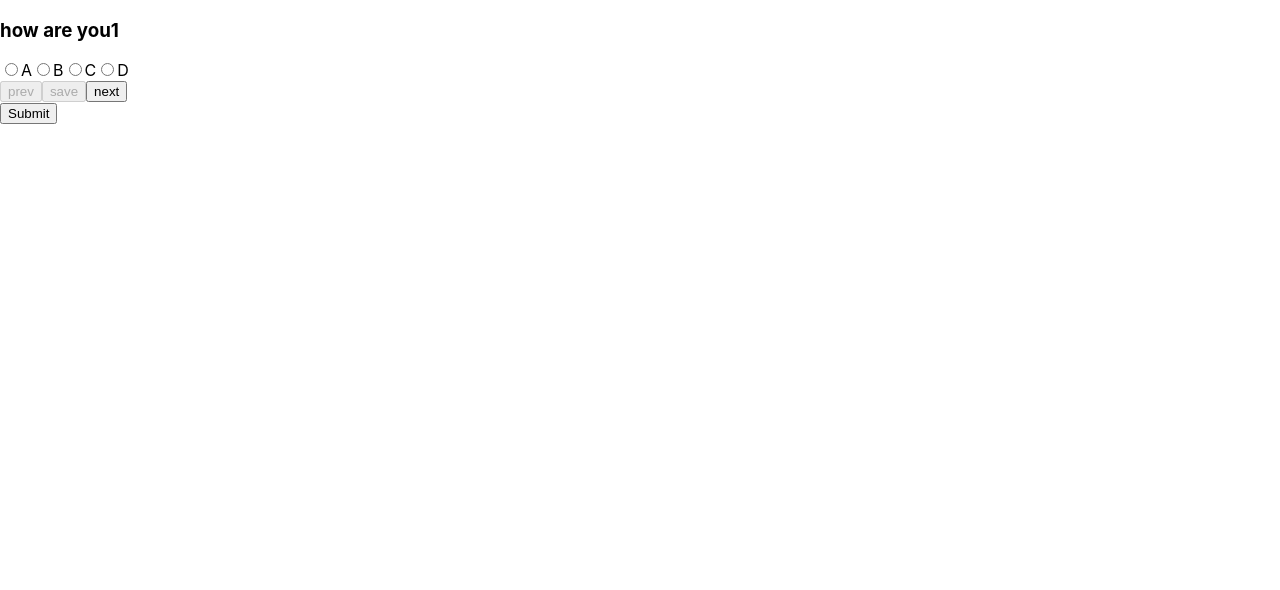
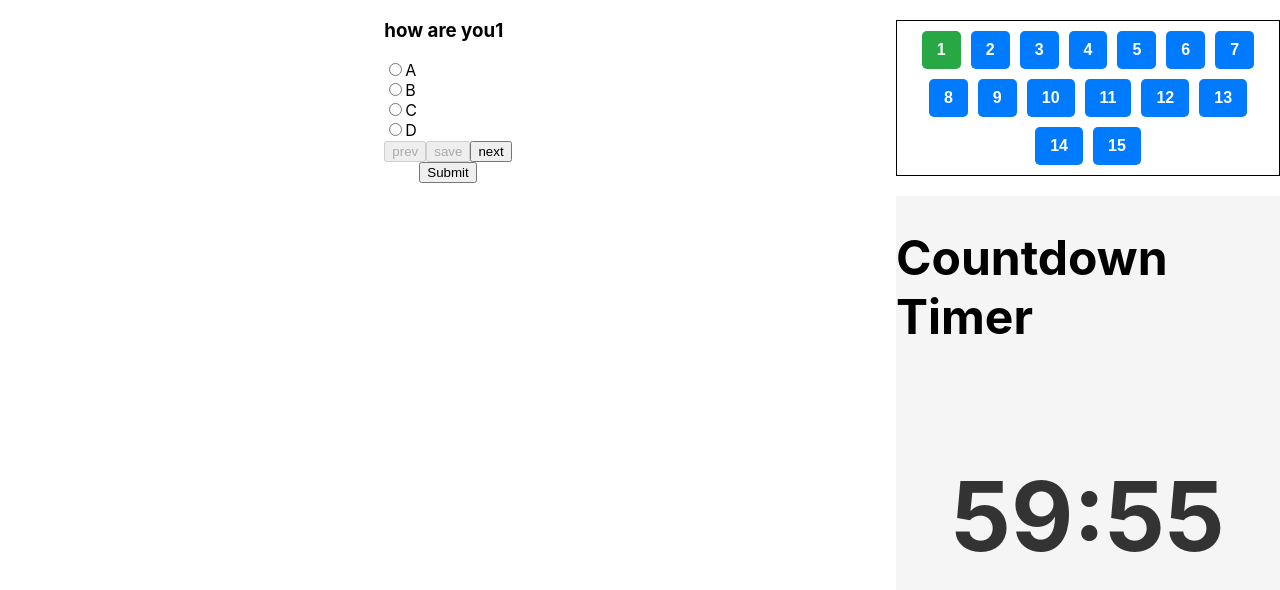
Before and after one commit to onkar95/BE-project-testUI, a React (Create React App) app: page /test in a window 1280 px wide. Shown: the top 590 px of the page. Built offline with nearby package versions, Linux system fonts and the light colour scheme.

Commit message:
timer and testinfo

```diff
--- a/src/component/Test.js
+++ b/src/component/Test.js
@@ -1,11 +1,12 @@
 import React, { useEffect, useState } from 'react'
 import { questions } from '../data/questions'
-
+import Timer from './Timer';
+import './test.css'
+import TestInfo from './TestInfo';
 const Test = () => {
     const [answersTemp, setAnswersTemp] = useState(new Array(questions.length).fill(null));
     const [answers, setAnswers] = useState(new Array(questions.length).fill(null));
     const [currentQuestion, setcurrentQuestion] = useState(1)
-    const [Disable, setDisable] = useState(false)
 
 
     useEffect(() => {
@@ -36,10 +37,13 @@ const Test = () => {
     }
 
     return (
-        <div>
+        <div className='test_container' >
+            <div className='questions_div' >
+
+
                 {questions.slice(currentQuestion - 1, currentQuestion).map((question, index) => (
-                <div key={index}>
-                    <div key={index}>
+                    <div key={index} className="question" >
+                        <div key={index} className="options" >
                             <h3>{question.quest}</h3>
                             <label>
                                 <input
@@ -90,7 +94,13 @@ const Test = () => {
                     </div>
                 ))}
                 <button onClick={() => console.log(answers)}>Submit</button>
-
+            </div>
+            <div className='test_right'>
+                <TestInfo questions={questions}
+                    currentQuestion={currentQuestion}
+                    setcurrentQuestion={setcurrentQuestion} />
+                <Timer />
+            </div>
         </div>
     )
 }
--- /dev/null
+++ b/src/component/TestInfo.js
@@ -0,0 +1,22 @@
+
+import React from 'react';
+import { questions } from '../data/questions';
+import './timer.css'
+
+const TestInfo = ({ questions, currentQuestion, setcurrentQuestion }) => {
+    return (
+        <div className="question-list">
+            {questions.map((question, index) => (
+                <button
+                    key={index}
+                    className={`question-button ${index + 1 === currentQuestion ? 'active' : ''}`}
+                    onClick={() => setcurrentQuestion(index + 1)}
+                >
+                    {index + 1}
+                </button>
+            ))}
+        </div>
+    );
+};
+
+export default TestInfo;
--- /dev/null
+++ b/src/component/Timer.js
@@ -0,0 +1,25 @@
+import React, { useState, useEffect } from 'react';
+import './timer.css'
+function Timer() {
+    const [seconds, setSeconds] = useState(60 * 60);
+
+    useEffect(() => {
+        const intervalId = setInterval(() => {
+            setSeconds((prevSeconds) => prevSeconds - 1);
+        }, 1000);
+
+        return () => clearInterval(intervalId);
+    }, []);
+
+    const minutes = Math.floor(seconds / 60);
+    const remainingSeconds = seconds % 60;
+
+    return (
+        <div className="timer-container">
+            <h1 className="timer-heading">Countdown Timer</h1>
+            <h2 className="timer-display">{`${minutes}:${remainingSeconds < 10 ? '0' : ''}${remainingSeconds}`}</h2>
+        </div>
+    );
+}
+
+export default Timer;
--- /dev/null
+++ b/src/component/test.css
@@ -0,0 +1,22 @@
+.test_container {
+    display: flex;
+    /* align-items: center; */
+    justify-content: center;
+}
+
+.questions_div {
+    width: 70%;
+    display: flex;
+    flex-direction: column;
+    /* justify-content: center; */
+    align-items: center;
+}
+
+.test_right {
+    width: 30%;
+}
+
+.options {
+    display: flex;
+    flex-direction: column;
+}
--- /dev/null
+++ b/src/component/timer.css
@@ -0,0 +1,53 @@
+.timer-container {
+    display: flex;
+    flex-direction: column;
+    align-items: center;
+    justify-content: center;
+    background-color: #f5f5f5;
+}
+
+.timer-heading {
+    font-size: 3rem;
+    margin-bottom: 2rem;
+}
+
+.timer-display {
+    font-size: 6rem;
+    color: #333;
+    text-align: center;
+}
+
+/* test info */
+.question-list {
+    display: flex;
+    flex-wrap: wrap;
+    justify-content: center;
+    align-items: center;
+    margin-top: 20px;
+    margin-bottom: 20px;
+    border: 1px solid black;
+    padding: 10px;
+    gap: 10px;
+}
+
+.question-button {
+    padding: 10px 15px;
+    /* margin: 0 10px; */
+    font-size: 16px;
+    font-weight: bold;
+    text-align: center;
+    color: #fff;
+    background-color: #007bff;
+    border: none;
+    border-radius: 5px;
+    cursor: pointer;
+    transition: background-color 0.3s ease;
+}
+
+.question-button:hover {
+    background-color: #0062cc;
+}
+
+.question-button.active {
+    background-color: #28a745;
+}
--- a/src/data/questions.js
+++ b/src/data/questions.js
@@ -1,4 +1,112 @@
 export const questions = [
+    {
+        quest: "how are you1",
+        A: "A",
+        B: "B",
+        C: "C",
+        D: "D",
+        visited: false,
+        answer: null
+    },
+    {
+        quest: "how are you2",
+        A: "A",
+        B: "B",
+        C: "C",
+        D: "D",
+        visited: false,
+        answer: null
+    },
+    {
+        quest: "how are you3",
+        A: "A",
+        B: "B",
+        C: "C",
+        D: "D",
+        visited: false,
+        answer: null
+    },
+    {
+        quest: "how are you1",
+        A: "A",
+        B: "B",
+        C: "C",
+        D: "D",
+        visited: false,
+        answer: null
+    },
+    {
+        quest: "how are you2",
+        A: "A",
+        B: "B",
+        C: "C",
+        D: "D",
+        visited: false,
+        answer: null
+    },
+    {
+        quest: "how are you3",
+        A: "A",
+        B: "B",
+        C: "C",
+        D: "D",
+        visited: false,
+        answer: null
+    },
+    {
+        quest: "how are you1",
+        A: "A",
+        B: "B",
+        C: "C",
+        D: "D",
+        visited: false,
+        answer: null
+    },
+    {
+        quest: "how are you2",
+        A: "A",
+        B: "B",
+        C: "C",
+        D: "D",
+        visited: false,
+        answer: null
+    },
+    {
+        quest: "how are you3",
+        A: "A",
+        B: "B",
+        C: "C",
+        D: "D",
+        visited: false,
+        answer: null
+    },
+    {
+        quest: "how are you1",
+        A: "A",
+        B: "B",
+        C: "C",
+        D: "D",
+        visited: false,
+        answer: null
+    },
+    {
+        quest: "how are you2",
+        A: "A",
+        B: "B",
+        C: "C",
+        D: "D",
+        visited: false,
+        answer: null
+    },
+    {
+        quest: "how are you3",
+        A: "A",
+        B: "B",
+        C: "C",
+        D: "D",
+        visited: false,
+        answer: null
+    },
     {
         quest: "how are you1",
         A: "A",
```
Lines whose indentation alone changed are shown as unchanged.
